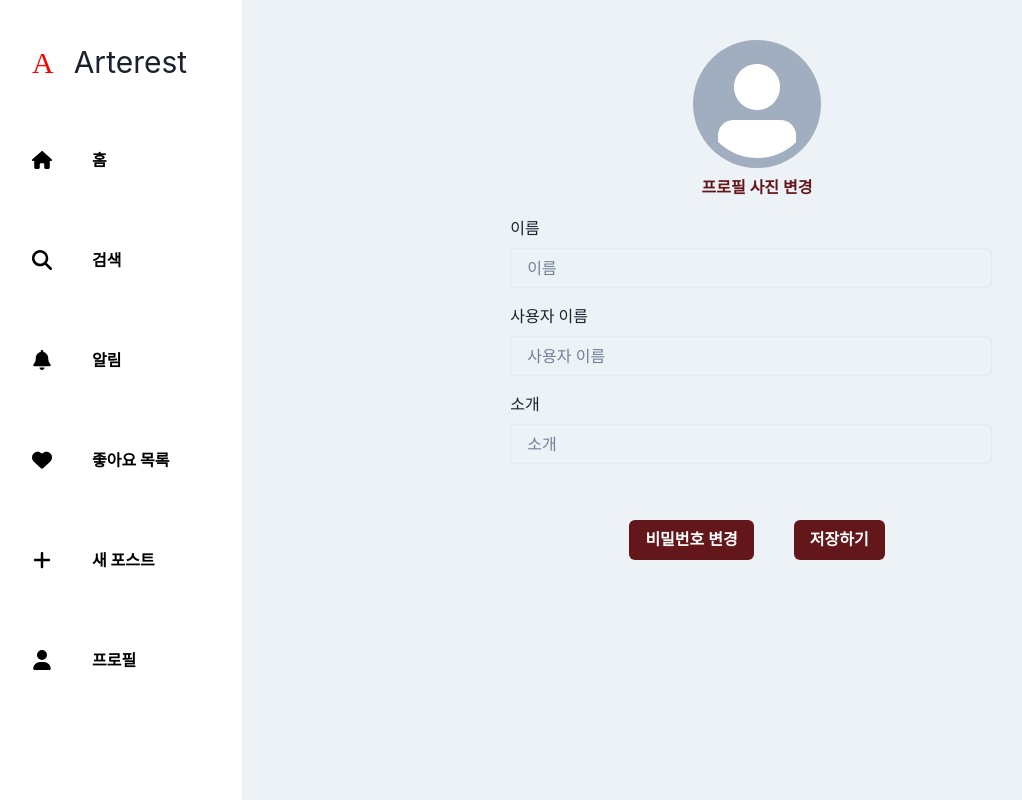
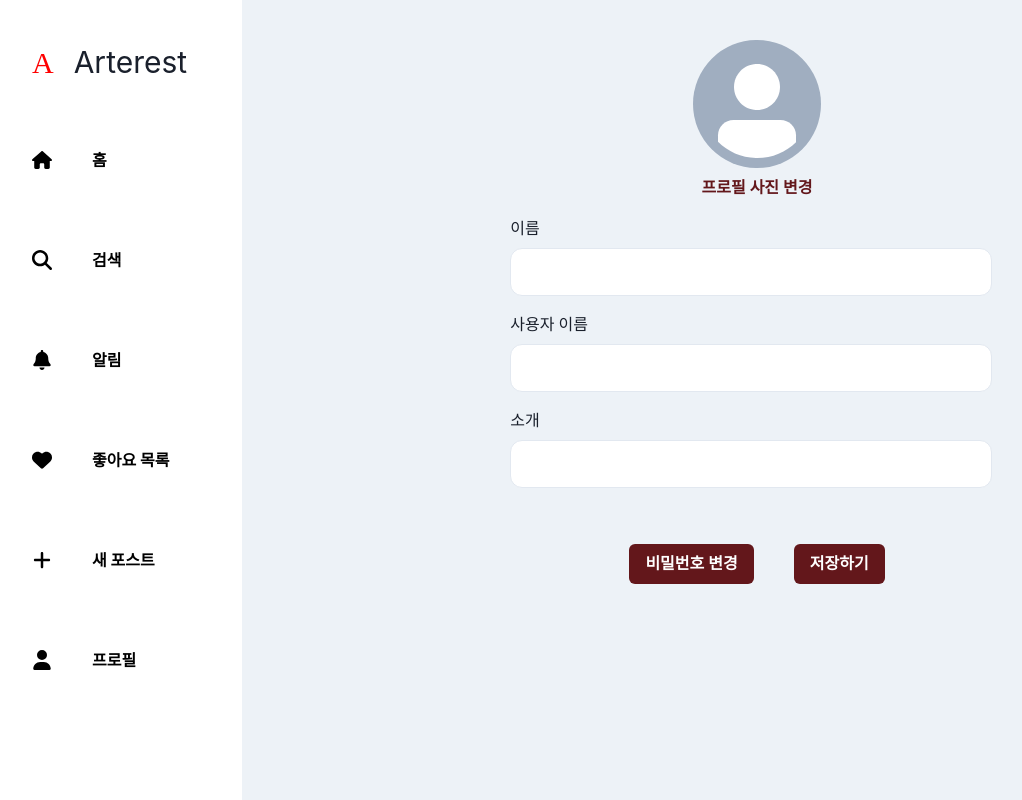
Before and after one commit to DevTraces/FrontEnd, a Next.js app: page /accounts/edit in a window 1280 px wide. Shown: the whole page, without its empty margins (8-1030 px from the left). Built offline with nearby package versions, Linux system fonts and the light colour scheme.

Commit message:
feat: styling LabeledInput component

```diff
--- a/src/components/accounts/edit/LabeledInput.tsx
+++ b/src/components/accounts/edit/LabeledInput.tsx
@@ -1,8 +1,8 @@
 import {
+  FormErrorMessage,
+  FormHelperText,
   FormLabel,
   Input,
-  FormHelperText,
-  FormErrorMessage,
   Text
 } from "@chakra-ui/react";
 
@@ -11,18 +11,28 @@ type LabeledInputProps = {
   labelText: string;
   helperText: string;
   ErrorText: string;
+  defaultValue: string;
 };
 
 export default function LabeledInput({
   isError,
   labelText,
   helperText,
-  ErrorText
+  ErrorText,
+  defaultValue
 }: LabeledInputProps) {
   return (
     <FormLabel lineHeight={10}>
       <Text>{labelText}</Text>
-      <Input type="text" placeholder={labelText} />
+      <Input
+        defaultValue={defaultValue}
+        bg="white"
+        rounded="12px"
+        px="12px"
+        size="lg"
+        fontSize="md"
+      />
+
       {!isError ? (
         <FormHelperText color="gray.500">{helperText}</FormHelperText>
       ) : (
```
